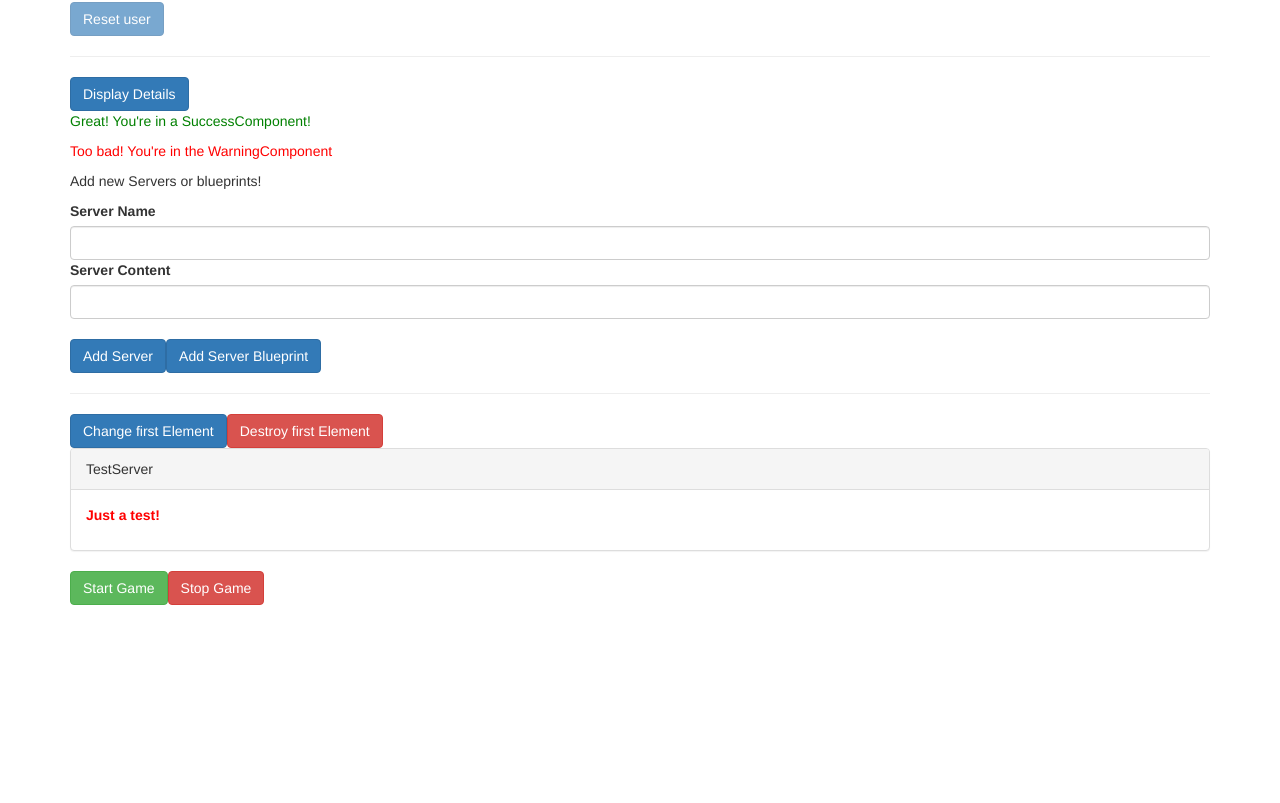
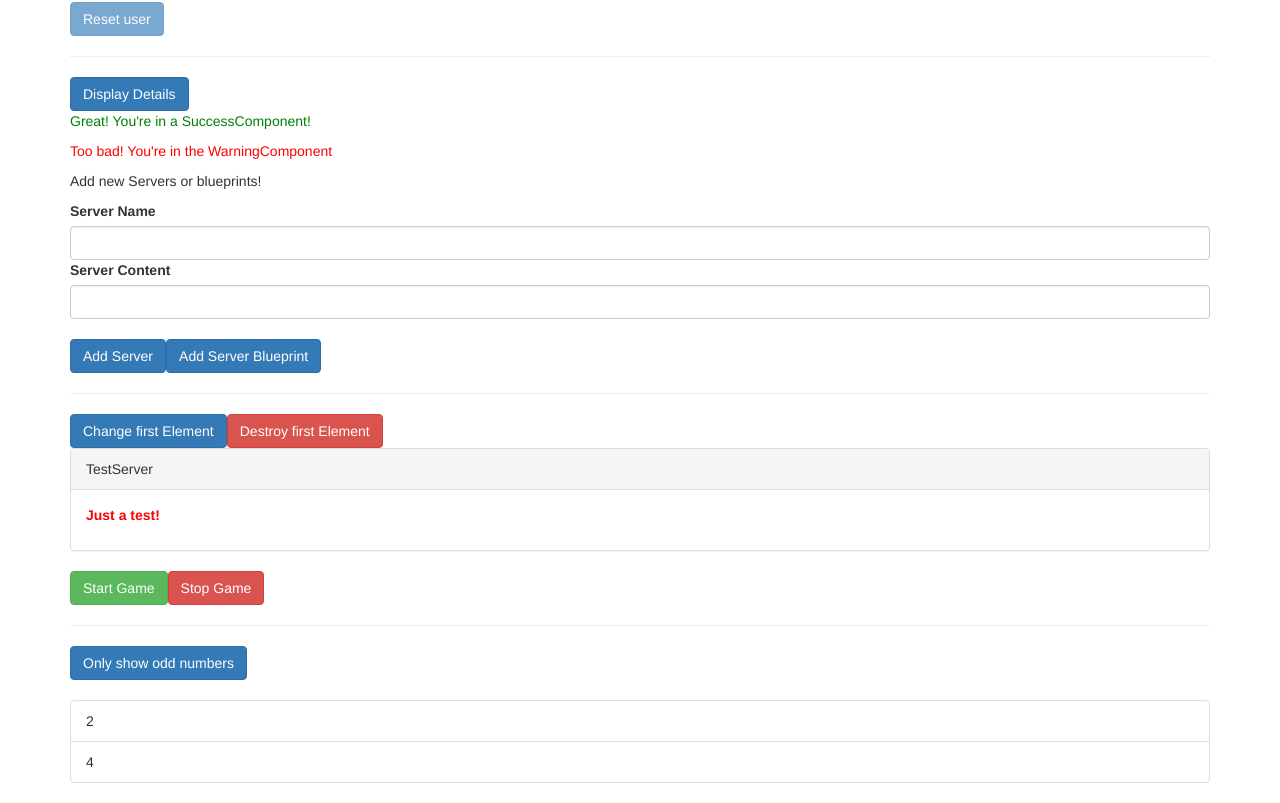
Before and after one commit to bartoszrachwalik/angular-excercises, an Angular app: page / in a window 1280 px wide. Shown: the part 474-1277 px from the top of the page. Before the commit the page ends 1079 px from the top, so only its background shows below. Built offline with nearby package versions, Linux system fonts and the light colour scheme.

Commit message:
ngFor and ngIf recap

```diff
--- a/src/app/app.component.html
+++ b/src/app/app.component.html
@@ -53,4 +53,31 @@
   <app-game-control (intervalEmitted)="onIntervalEmitted($event)"></app-game-control>
   <app-even *ngFor="let number of evenNumbers" [number]="number"></app-even>
   <app-odd *ngFor="let number of oddNumbers" [number]="number"></app-odd>
+  <hr>
 </div>
+
+<div class="container">
+  <div class="row">
+    <div class="col-xs-12">
+      <button class="btn btn-primary"
+              (click)="onlyOdd = !onlyOdd">Only show odd numbers
+      </button>
+      <br><br>
+      <ul class="list-group">
+        <div *ngIf="onlyOdd">
+          <li
+            class="list-group-item"
+            *ngFor="let odd of oddNumbersArray">
+            {{odd}}
+          </li>
+        </div>
+        <div *ngIf="!onlyOdd">
+          <li class="list-group-item"
+              *ngFor="let even of evenNumbersArray">
+            {{even}}
+          </li>
+        </div>
+      </ul>
+    </div>
+  </div>
+</div>
--- a/src/app/app.component.ts
+++ b/src/app/app.component.ts
@@ -11,6 +11,9 @@
   `]
 })
 export class AppComponent {
+  oddNumbersArray = [1, 3, 5];
+  evenNumbersArray = [2, 4];
+  onlyOdd = false;
   // undefined intentionally to get an error
   // servers;
   servers = [];
```
